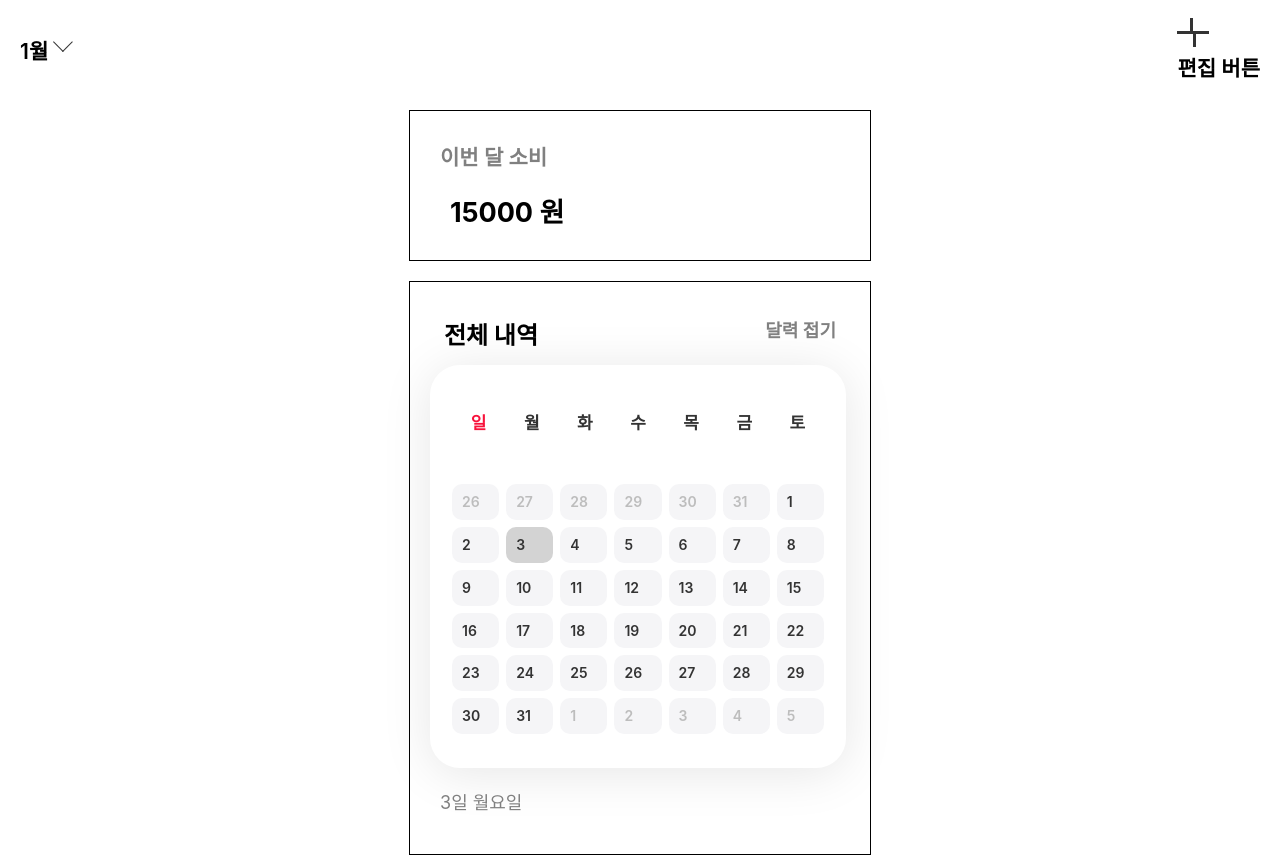
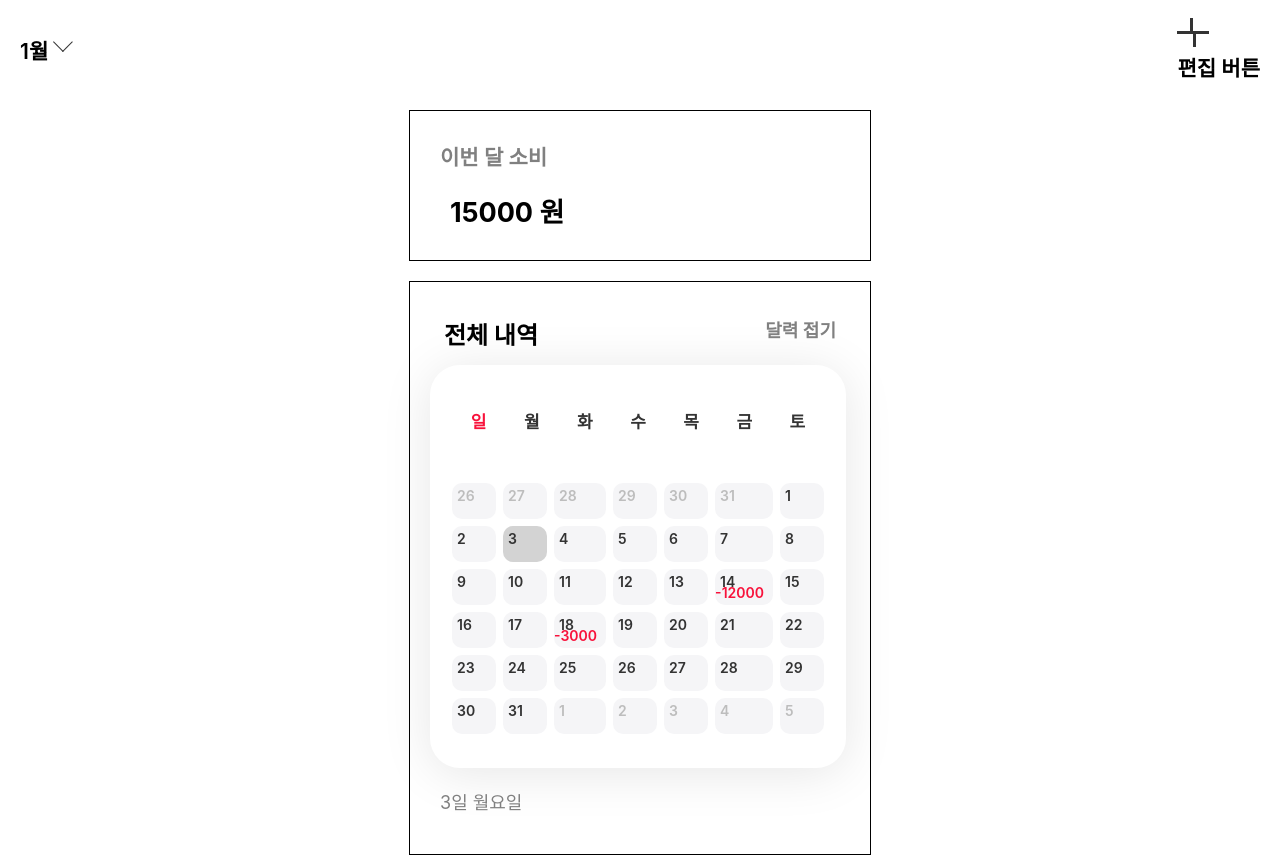
Before and after one commit to ybw903/Financial-ledger, a React (Create React App) app in the folder client/: page / in a window 1280 px wide. Built offline with nearby package versions, Linux system fonts and the light colour scheme.

Commit message:
add: sum indicator components

```diff
--- a/client/src/components/Calendar/index.style.ts
+++ b/client/src/components/Calendar/index.style.ts
@@ -14,6 +14,10 @@ interface IDateIndicator {
 
 interface IDateCell {
   isToday: boolean
+}
+
+interface ISumIndicator {
+  isExpenditure: boolean
 }
 
 export const CalendarSection = styled.div<ICalendar>`
@@ -78,6 +82,13 @@ export const DateCell = styled.div<IDateCell>`
 export const DateIndicator = styled.div<IDateIndicator>`
   position: relative;
   color: ${(props) => (props.isInMonth ? '#333333' : '#bdbdbd')};
-  left: 10px;
-  top: 10px;
+  left: 5px;
+  top: 5px;
 `
+
+export const SumIndicator = styled.div<ISumIndicator>`
+  display: flex;
+  flex-direction: column;
+  align-items: flex-end;
+  color: ${(props) => (props.isExpenditure ? '#f8123b' : '#166ff3')};
+`
--- a/client/src/components/Calendar/index.tsx
+++ b/client/src/components/Calendar/index.tsx
@@ -6,8 +6,10 @@ import {
   DateCell,
   DateIndicator,
   DayIndicator,
+  SumIndicator,
 } from './index.style'
 import { dayStr } from '../../utils'
+import data from '../../data/data.json'
 
 interface ICalendar {
   date: Date
@@ -18,6 +20,8 @@ interface ICalendarDate {
   isInMonth: boolean
   dateNumber: number
   isToday: boolean
+  expenditureSum: number
+  incomeSum: number
 }
 
 const Calendar: React.FC<ICalendar> = (props) => {
@@ -40,6 +44,13 @@ const Calendar: React.FC<ICalendar> = (props) => {
           <DateIndicator isInMonth={date.isInMonth}>
             {date.dateNumber}
           </DateIndicator>
+          {date.expenditureSum ? (
+            <SumIndicator isExpenditure={true}>
+              -{date.expenditureSum}
+            </SumIndicator>
+          ) : (
+            <></>
+          )}
         </DateCell>
       )
     })
@@ -70,14 +81,43 @@ const Calendar: React.FC<ICalendar> = (props) => {
         dateNumber: date,
         isInMonth: false,
         isToday: false,
+        incomeSum: 0,
+        expenditureSum: 0,
       })
     }
     for (let i = 0; i < thisMonthEndDate; i++) {
       const date = i + 1
+      const expenditureSum = data.spends
+        .filter((spend) => {
+          const spendDate = new Date(spend.date)
+          const todayDate = new Date()
+          return (
+            spendDate.getFullYear() === todayDate.getFullYear() &&
+            spendDate.getMonth() === todayDate.getMonth() &&
+            spendDate.getDate() === date &&
+            spend.type === 'EXPENDITURE'
+          )
+        })
+        .reduce((acc, cur, idx) => (acc += cur.money), 0)
+      const incomeSum = data.spends
+        .filter((spend) => {
+          const spendDate = new Date(spend.date)
+          const todayDate = new Date()
+          return (
+            spendDate.getFullYear() === todayDate.getFullYear() &&
+            spendDate.getMonth() === todayDate.getMonth() &&
+            spendDate.getDate() === date &&
+            spend.type === 'INCOME'
+          )
+        })
+        .reduce((acc, cur, idx) => (acc += cur.money), 0)
+
       newCalendarDate.push({
         dateNumber: date,
         isInMonth: true,
         isToday: date === props.date.getDate(),
+        incomeSum: incomeSum,
+        expenditureSum: expenditureSum,
       })
     }
     const neededCellCnt = 42 - newCalendarDate.length
@@ -88,8 +128,11 @@ const Calendar: React.FC<ICalendar> = (props) => {
         dateNumber: date,
         isInMonth: false,
         isToday: false,
+        incomeSum: 0,
+        expenditureSum: 0,
       })
     }
+
     return newCalendarDate
   }, [props.date])
 
```
